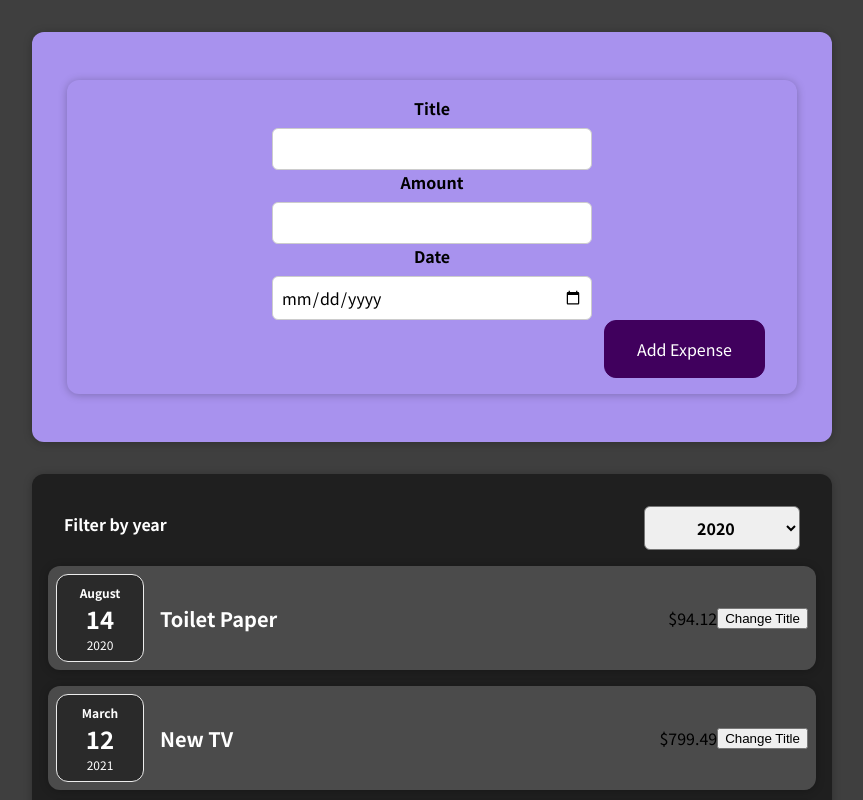
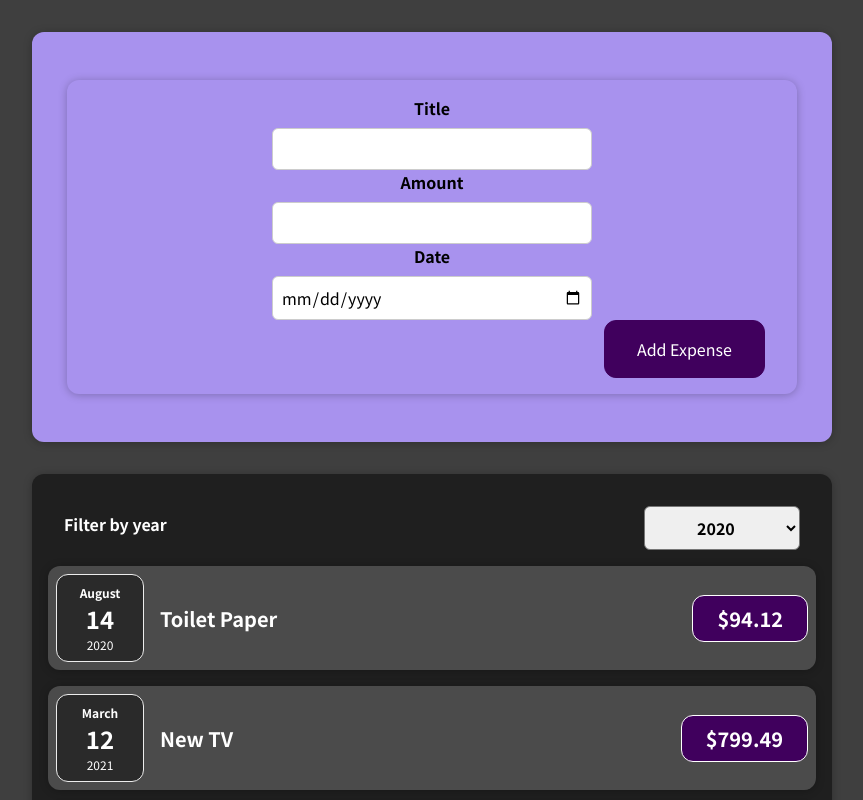
Before and after one commit to zhowez/Project1-React-Complete-Guide, a React (Create React App) app: page / in a window 1280 px wide. Shown: the top 800 px of the page, without its empty margins (208-1071 px from the left). Built offline with nearby package versions, Linux system fonts and the light colour scheme.

Commit message:
removed button which was for learning about ehandl

```diff
--- a/src/components/Expenses/ExpenseItem.js
+++ b/src/components/Expenses/ExpenseItem.js
@@ -1,24 +1,17 @@
-import React, { useState } from "react";
+import React from "react";
 
 import "./ExpenseItem.css";
 import ExpenseDate from "./ExpenseDate.js";
 import Card from "../UI/Card.js";
 
 function ExpenseItem(data) {
-  const [title, setTitle] = useState(data.title);
-
-  const clickHandler = () => {
-    setTitle("Updated!!");
-  };
-
   return (
     <Card className="expense-item">
       <ExpenseDate date={data.date}></ExpenseDate>
       <div className="expense-item__description">
-        <h2> {title} </h2>
-        <div className="expense-item_∏_price">${data.amount} </div>
+        <h2> {data.title} </h2>
+        <div className="expense-item__price">${data.amount} </div>
       </div>
-      <button onClick={clickHandler}>Change Title</button>
     </Card>
   );
 }
```
